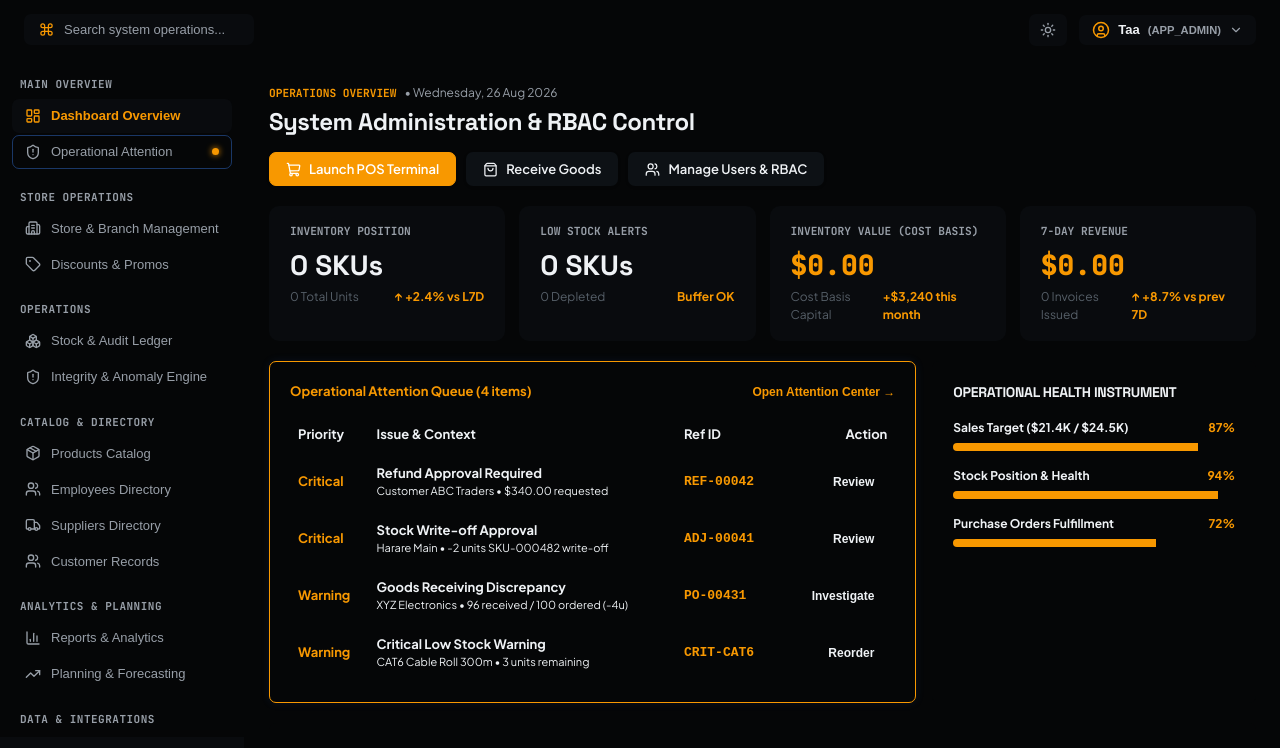
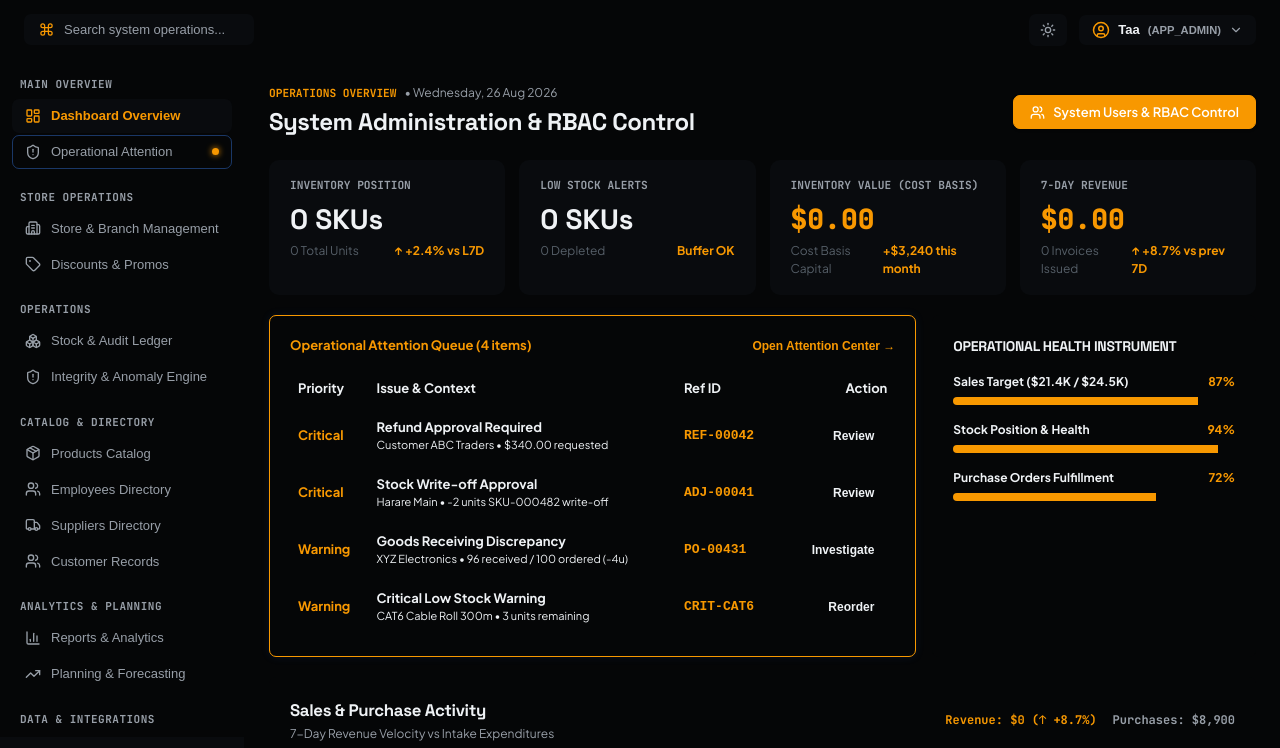
Before and after one commit to tafabande/ims, a React (Vite) app in the folder frontend/: page / in a window 1280 px wide. Shown: the top 748 px of the page. Built offline with nearby package versions, Linux system fonts and the light colour scheme.

Commit message:
feat: tailor landing dashboard CTAs by role and enforce Admin-only branch editing/deleting protections

```diff
--- a/frontend/src/components/dashboard/DashboardView.jsx
+++ b/frontend/src/components/dashboard/DashboardView.jsx
@@ -101,29 +101,34 @@ export default function DashboardView({
           </h2>
         </div>
 
-        {/* Permission-Based Quick Action CTAs */}
+        {/* Role-Aware Specific Quick Action CTAs */}
         <div style={{ display: 'flex', gap: '10px' }}>
-          {can(currentRole, 'sales.create') && (
-            <button className="btn btn-primary" onClick={() => onNavigate('sales')}>
-              <ShoppingCart size={15} /> Launch POS Terminal
-            </button>
+          {roleName === 'STAFF' && (
+            <>
+              <button className="btn btn-primary" onClick={() => onNavigate('sales')}>
+                <ShoppingCart size={15} /> Launch POS Terminal
+              </button>
+              <button className="btn btn-secondary" onClick={() => onNavigate('shifts')}>
+                <Clock size={15} /> Shift & Cash Till
+              </button>
+            </>
           )}
 
-          {can(currentRole, 'inventory.receive') && (
-            <button className="btn btn-secondary" onClick={() => onNavigate('purchases')}>
+          {roleName === 'WAREHOUSE' && (
+            <button className="btn btn-primary" onClick={() => onNavigate('purchases')}>
               <ShoppingBag size={15} /> Receive Goods
             </button>
           )}
 
-          {can(currentRole, 'shifts.manage') && (
-            <button className="btn btn-secondary" onClick={() => onNavigate('shifts')}>
-              <Clock size={15} /> Shift & Cash Till
+          {roleName === 'MANAGER' && (
+            <button className="btn btn-primary" onClick={() => onNavigate('attention')}>
+              <ShieldCheck size={15} /> Open Operational Attention
             </button>
           )}
 
-          {can(currentRole, 'users.manage') && (
-            <button className="btn btn-secondary" onClick={() => onNavigate('users')}>
-              <Users size={15} /> Manage Users & RBAC
+          {(roleName === 'APP_ADMIN' || roleName === 'SYSADMIN' || roleName === 'ADMIN') && (
+            <button className="btn btn-primary" onClick={() => onNavigate('users')}>
+              <Users size={15} /> System Users & RBAC Control
             </button>
           )}
         </div>
--- a/frontend/src/components/stores/StoresView.jsx
+++ b/frontend/src/components/stores/StoresView.jsx
@@ -48,20 +48,16 @@ export default function StoresView({ onShowToast, currentRole = 'MANAGER' }) {
     operating_hours: '08:00 - 18:00'
   });
 
-  const canManageStores = ['MANAGER', 'APP_ADMIN', 'SYSADMIN', 'ADMIN'].includes((currentRole || '').toUpperCase());
+  const isAdmin = ['APP_ADMIN', 'SYSADMIN', 'ADMIN'].includes((currentRole || '').toUpperCase());
 
-  const handleCreateStore = (e) => {
-    e.preventDefault();
-    const newStore = {
-      id: Date.now(),
-      ...formData,
-      status: 'ACTIVE',
-      warehouses: [{ id: Date.now() + 1, warehouse_code: `WH-${formData.store_code.replace('STR-', '')}-01`, name: `${formData.name} Warehouse` }],
-      registers: [{ id: Date.now() + 2, register_code: `POS-${formData.store_code.replace('STR-', '')}-01`, name: 'Till 01 Main', status: 'CLOSED' }]
-    };
-    setStores([...stores, newStore]);
-    setIsModalOpen(false);
-    onShowToast?.('success', 'Store Created', `Branch '${newStore.name}' (${newStore.store_code}) registered.`);
+  const handleDeactivateStore = (storeId) => {
+    setStores(prev => prev.map(st => {
+      if (st.id === storeId) {
+        return { ...st, status: st.status === 'ACTIVE' ? 'ARCHIVED' : 'ACTIVE' };
+      }
+      return st;
+    }));
+    onShowToast?.('info', 'Branch Status Updated', 'Store status updated by Admin.');
   };
 
   return (
@@ -76,7 +72,7 @@ export default function StoresView({ onShowToast, currentRole = 'MANAGER' }) {
             Physical store branches, warehouse allocations, and POS register terminals.
           </p>
         </div>
-        {canManageStores && (
+        {isAdmin && (
           <button
             onClick={() => setIsModalOpen(true)}
             style={{
@@ -127,7 +123,8 @@ export default function StoresView({ onShowToast, currentRole = 'MANAGER' }) {
               </div>
               <span style={{
                 fontSize: '0.7rem', fontFamily: 'var(--font-mono)', padding: '2px 8px', borderRadius: '12px',
-                background: 'rgba(34, 197, 94, 0.15)', color: 'var(--color-signal-green)', fontWeight: 700
+                background: s.status === 'ACTIVE' ? 'rgba(34, 197, 94, 0.15)' : 'rgba(239, 68, 68, 0.15)',
+                color: s.status === 'ACTIVE' ? 'var(--color-signal-green)' : '#ef4444', fontWeight: 700
               }}>
                 {s.status}
               </span>
@@ -141,11 +138,22 @@ export default function StoresView({ onShowToast, currentRole = 'MANAGER' }) {
             </div>
 
             <div style={{
-              borderTop: '1px solid var(--color-rule)', paddingTop: '12px', display: 'flex', justifyContent: 'space-between',
+              borderTop: '1px solid var(--color-rule)', paddingTop: '12px', display: 'flex', justifyContent: 'space-between', alignItems: 'center',
               fontSize: '0.75rem', fontFamily: 'var(--font-mono)'
             }}>
               <div><Warehouse size={12} style={{ display: 'inline', marginRight: '4px' }} /> Warehouses: <strong>{s.warehouses.length}</strong></div>
               <div><Store size={12} style={{ display: 'inline', marginRight: '4px' }} /> POS Tills: <strong>{s.registers.length}</strong></div>
+
+              {isAdmin ? (
+                <button
+                  onClick={() => handleDeactivateStore(s.id)}
+                  style={{ padding: '4px 8px', background: 'var(--color-canvas)', border: '1px solid var(--color-rule)', borderRadius: '4px', fontSize: '11px', cursor: 'pointer' }}
+                >
+                  {s.status === 'ACTIVE' ? 'Archive Branch' : 'Reactivate'}
+                </button>
+              ) : (
+                <span style={{ fontSize: '10px', color: 'var(--color-ink-muted)', fontStyle: 'italic' }}>(Admin Protected)</span>
+              )}
             </div>
           </div>
         ))}
```
